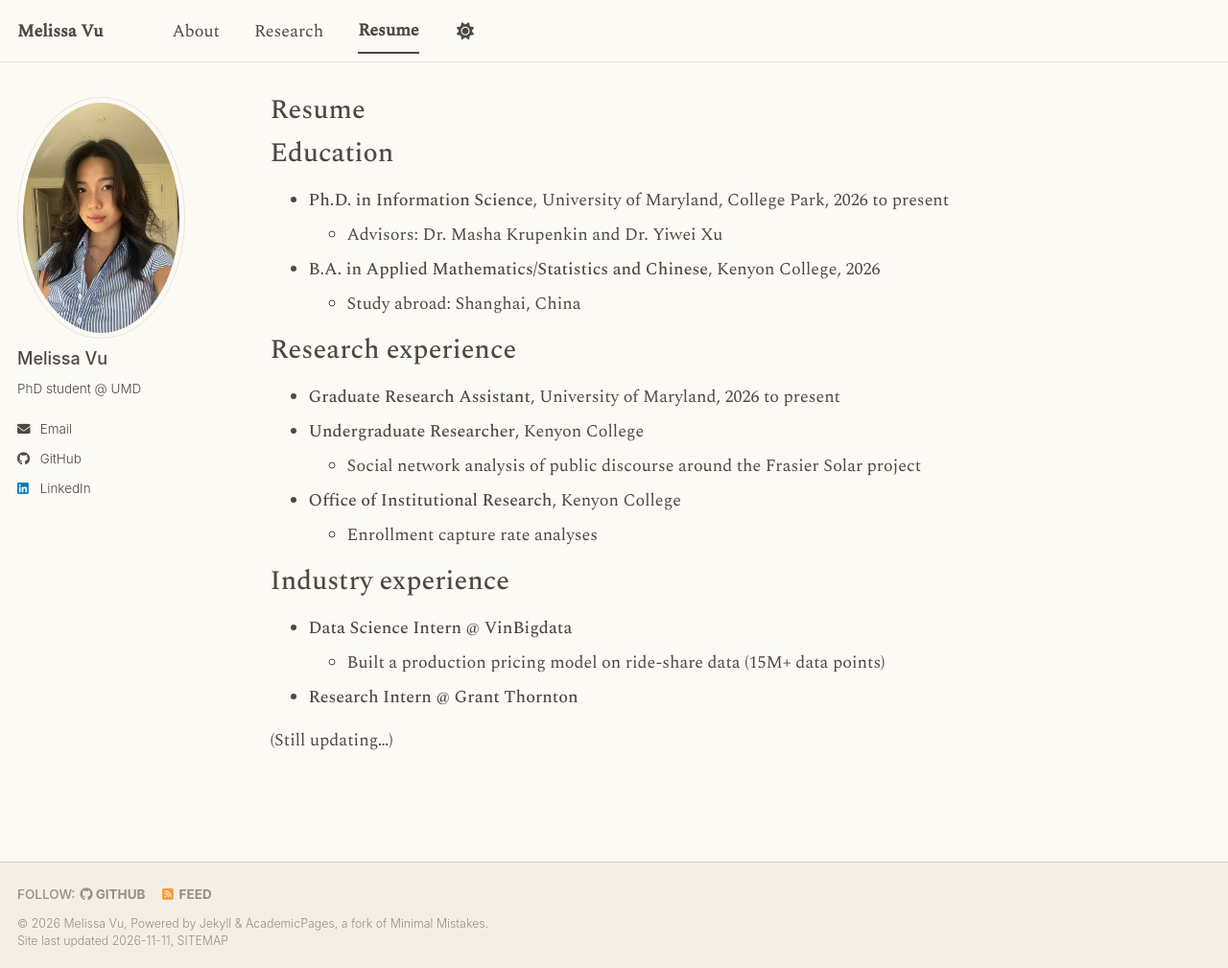
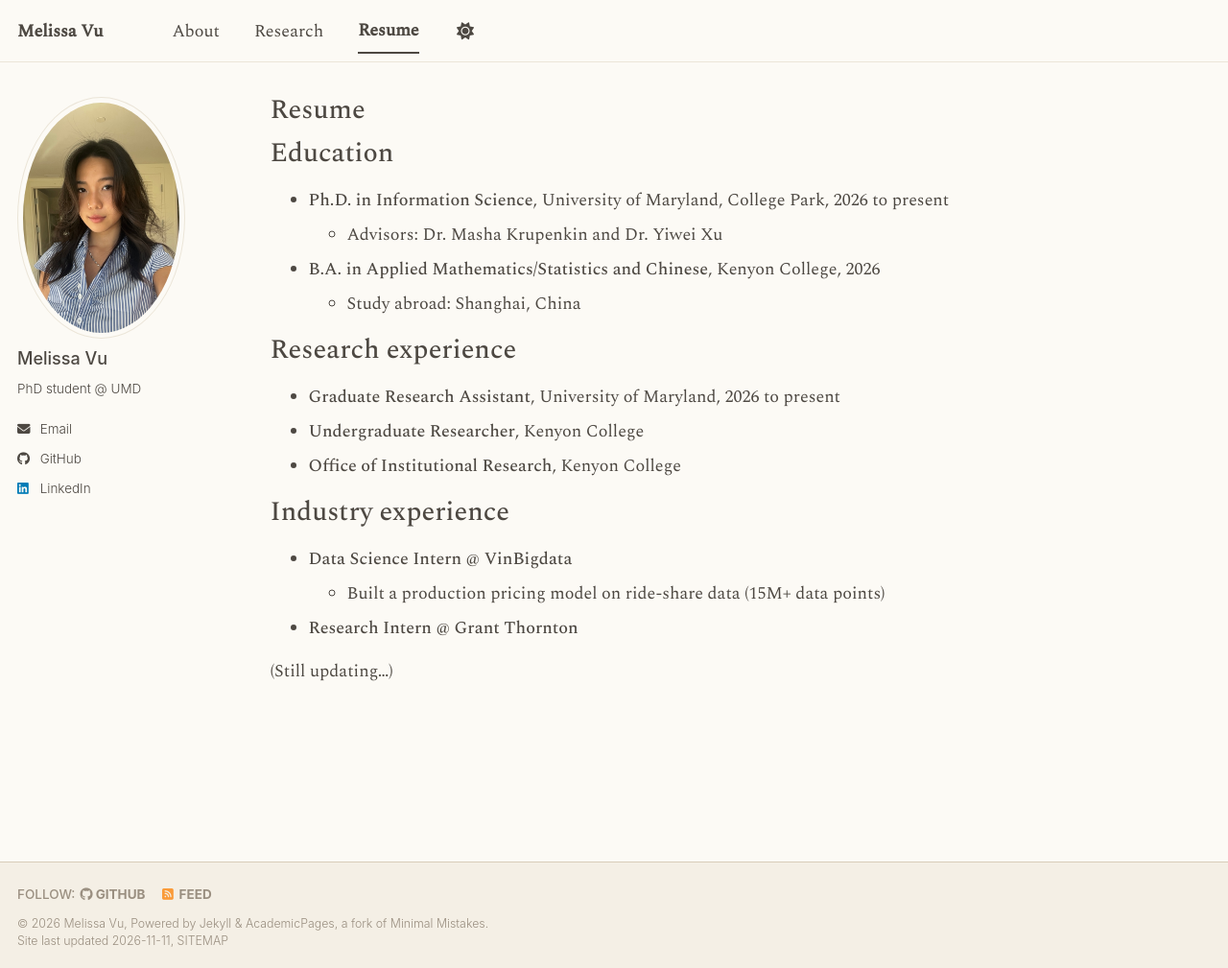
Before and after one commit to melvu-25/melvu-25.github.io, a Jekyll site: the page built from _pages/resume.md, in a window 1280 px wide and 1009 px high. Shown: the whole window at 96% size. Built offline with Jekyll 4.4.1, drawn with Linux system fonts in a browser that asks for light colours; a script bundle is joined from its source files by our own code; a style sheet for code colours, icons or effects is not loaded.

Commit message:
Update resume by removing project details
Removed specific project details from research experience section.

```diff
--- a/_pages/resume.md
+++ b/_pages/resume.md
@@ -23,9 +23,7 @@ Research experience
 ======
 * **Graduate Research Assistant**, University of Maryland, 2026 to present
 * **Undergraduate Researcher**, Kenyon College
-  * Social network analysis of public discourse around the Frasier Solar project
 * **Office of Institutional Research**, Kenyon College
-  * Enrollment capture rate analyses
 
 Industry experience
 ======
```
